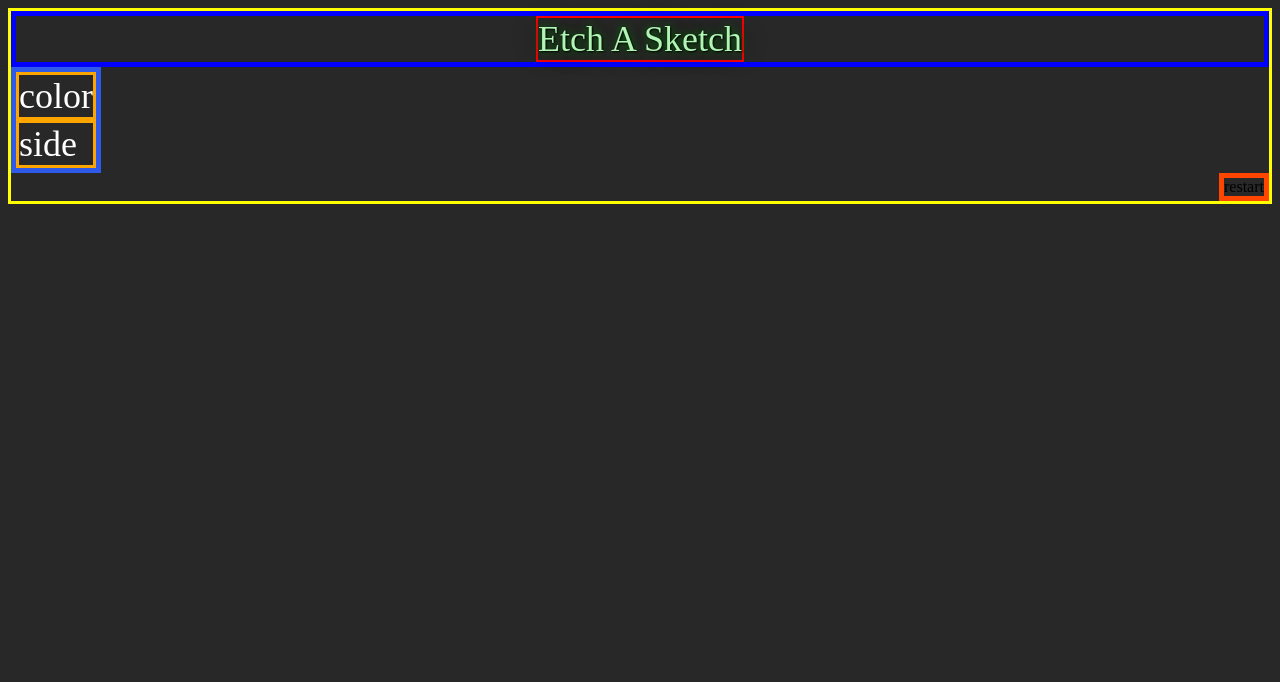
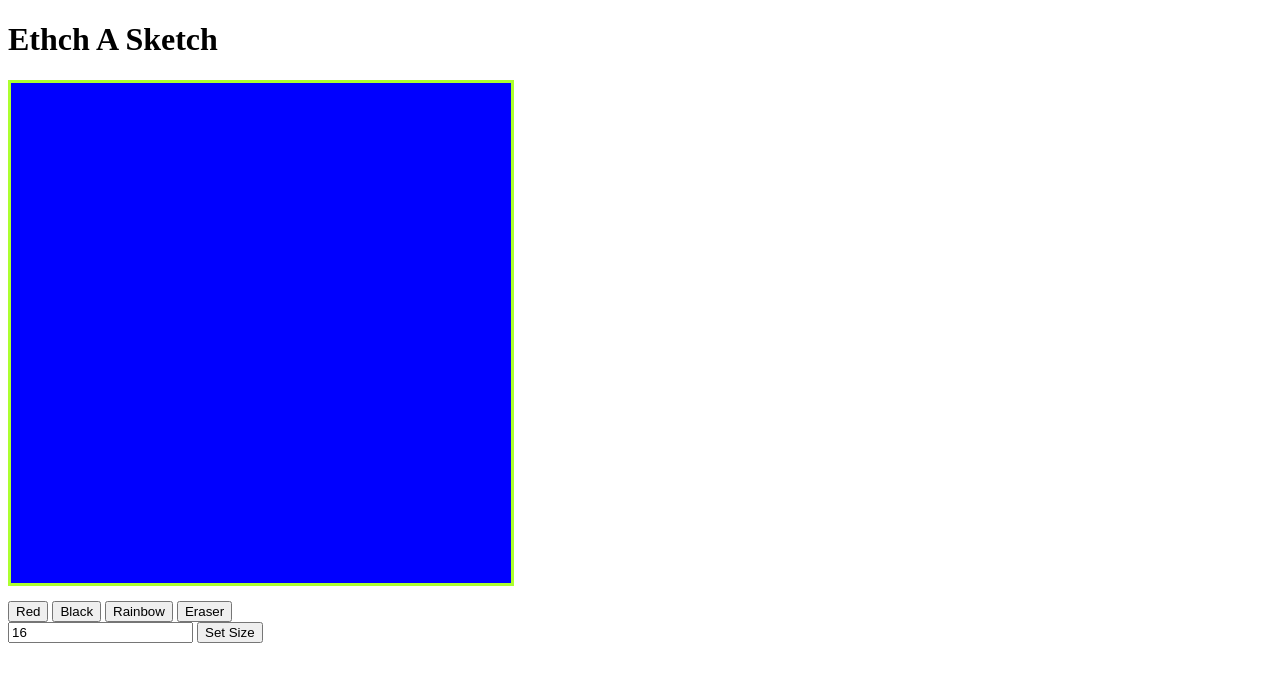
Before and after one commit to ben-shemesh/EtchASketch, a plain HTML site: page index.html in a window 1280 px wide. Drawn offline with Linux system fonts and the light colour scheme.

Commit message:
Fixed incorrect placement of divs on html template

```diff
--- a/index.html
+++ b/index.html
@@ -4,19 +4,26 @@
     <meta charset="UTF-8" />
     <meta http-equiv="X-UA-Compatible" content="IE=edge" />
     <meta name="viewport" content="width=device-width, initial-scale=1.0" />
-    <title>Etch-A-Sketch</title>
+    <title>Document</title>
     <link rel="stylesheet" href="style.css" />
   </head>
   <body>
-    <div id="top">
-      <header id="title-Name">Etch A Sketch</header>
-    </div>
-    <div class="left-panal">
-      <div id="color">color</div>
-      <div id="color">side</div>
-    </div>
-    <div class="right-panal">
-      <div id="restar">restart</div>
+    <div class="flex-container">
+      <div class="title"><h1>Ethch A Sketch</h1></div>
+      <div class="content">
+        <div class="board"></div>
+        <div class="buttons">
+          <button>Red</button>
+          <button>Black</button>
+          <button>Rainbow</button>
+          <button>Eraser</button>
+        </div>
+        <div>
+          <input type="text" placeholder="Size Of Board" value="16" />
+          <button>Set Size</button>
+        </div>
+      </div>
     </div>
   </body>
+  <script src="app.js"></script>
 </html>
--- a/style.css
+++ b/style.css
@@ -1,39 +1,7 @@
-body {
-  display: flex;
-  flex-direction: column;
-  background: rgb(41, 40, 40);
-  border: 3px yellow solid;
+.board {
+  width: 500px;
+  height: 500px;
+  display: grid;
+  border: greenyellow 3px solid;
+  margin-bottom: 15px;
 }
-#top {
-  display: flex;
-  flex: 1;
-  justify-content: center;
-  border: blue 5px solid;
-  align-items: center;
-  height: 100px;
-}
-#title-Name {
-  display: flex;
-  font-size: 36px;
-  border: red 2px solid;
-  color: rgb(176, 245, 179);
-  text-shadow: 1px 1px 2px rgb(0, 0, 0), 0 0 25px rgb(0, 0, 0),
-    0 0 10px rgb(0, 139, 7);
-}
-.left-panal {
-  display: flex;
-  flex-direction: column;
-  margin-right: auto;
-  border: rgb(46, 90, 233) 5px solid;
-}
-#color {
-  display: flex;
-  border: orange 3px solid;
-  color: white;
-  font-size: 36px;
-}
-.right-panal {
-  display: flex;
-  border: orangered 5px solid;
-  margin-left: auto;
-}
```
